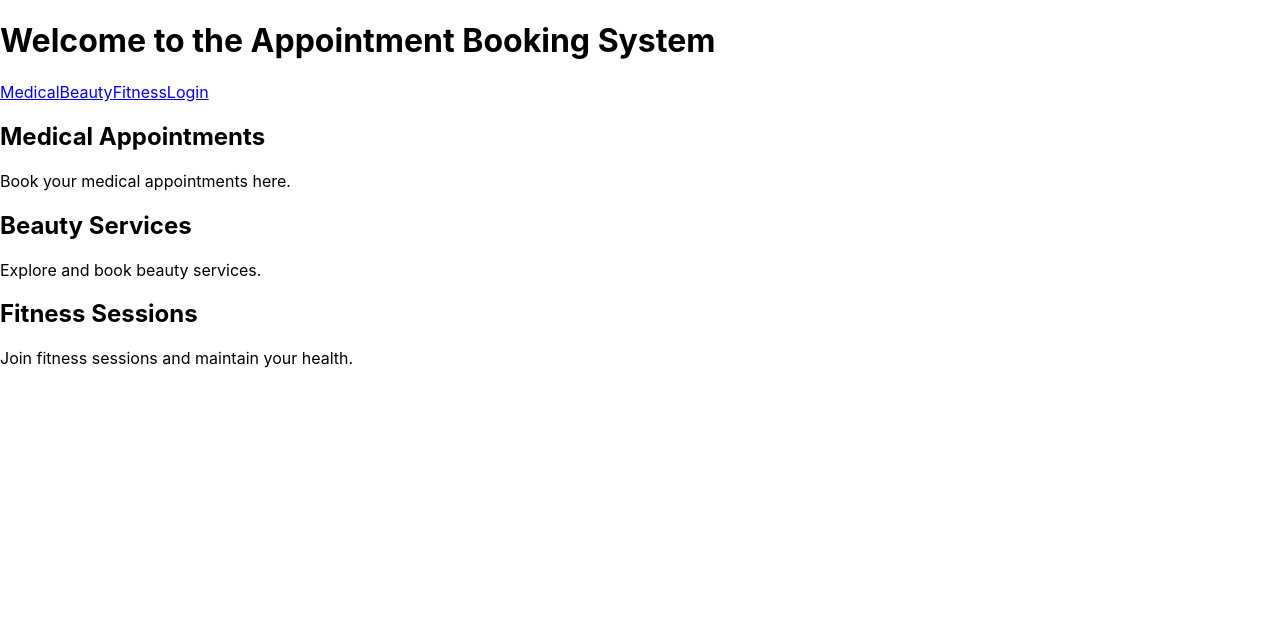
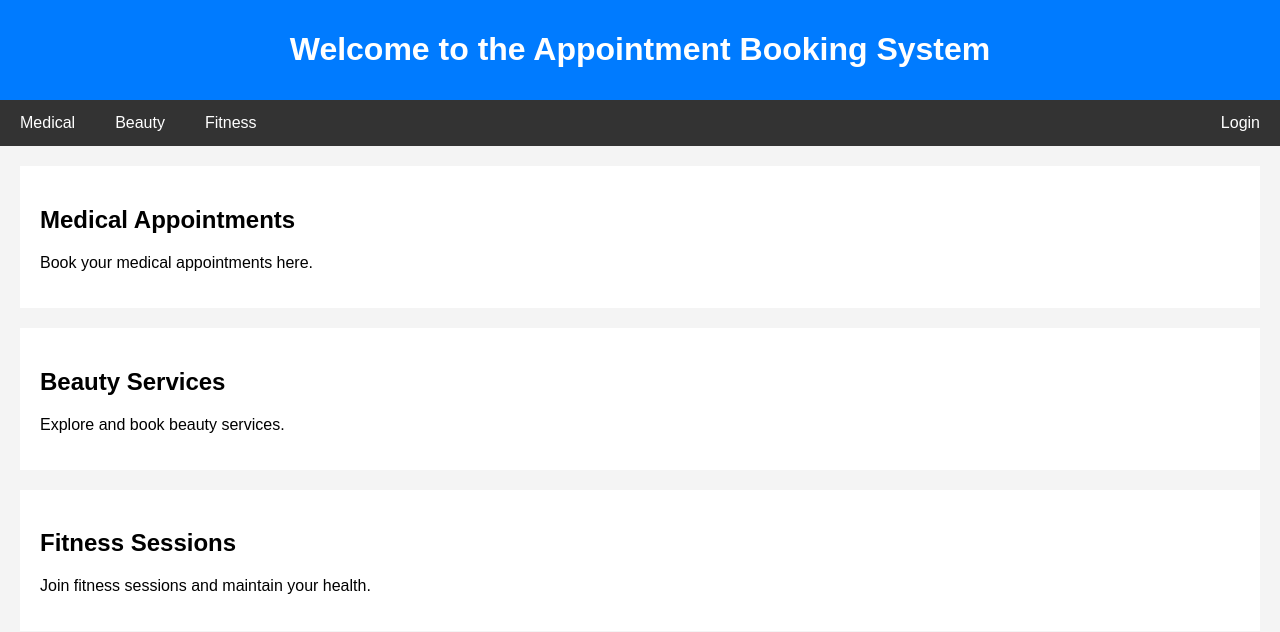
Before and after one commit to matthewlutz/appointment, a React (Create React App) app: page / in a window 1280 px wide. Shown: the top 632 px of the page. Built offline with nearby package versions, Linux system fonts and the light colour scheme.

Commit message:
Added some styles

```diff
--- a/src/App.css
+++ b/src/App.css
@@ -1,38 +1,39 @@
-.App {
+body {
+  font-family: Arial, sans-serif;
+  margin: 0;
+  padding: 0;
+  background-color: #f4f4f4;
+}
+.header {
+  background-color: #007bff;
+  color: white;
+  padding: 10px 0;
   text-align: center;
 }
-
-.App-logo {
-  height: 40vmin;
-  pointer-events: none;
+.nav-bar {
+  background-color: #333;
+  overflow: hidden;
 }
-
-@media (prefers-reduced-motion: no-preference) {
-  .App-logo {
-    animation: App-logo-spin infinite 20s linear;
-  }
+.nav-bar a {
+  float: left;
+  display: block;
+  color: white;
+  text-align: center;
+  padding: 14px 20px;
+  text-decoration: none;
 }
-
-.App-header {
-  background-color: #282c34;
-  min-height: 100vh;
-  display: flex;
-  flex-direction: column;
-  align-items: center;
-  justify-content: center;
-  font-size: calc(10px + 2vmin);
-  color: white;
+.nav-bar .login {
+  float: right;
 }
-
-.App-link {
-  color: #61dafb;
+.nav-bar a:hover {
+  background-color: #ddd;
+  color: black;
 }
-
-@keyframes App-logo-spin {
-  from {
-    transform: rotate(0deg);
-  }
-  to {
-    transform: rotate(360deg);
-  }
+.container {
+  padding: 20px;
 }
+.category {
+  background-color: white;
+  padding: 20px;
+  margin-bottom: 20px;
+}
```
Also changed, not shown: src/App.js (line endings or trailing spaces).
